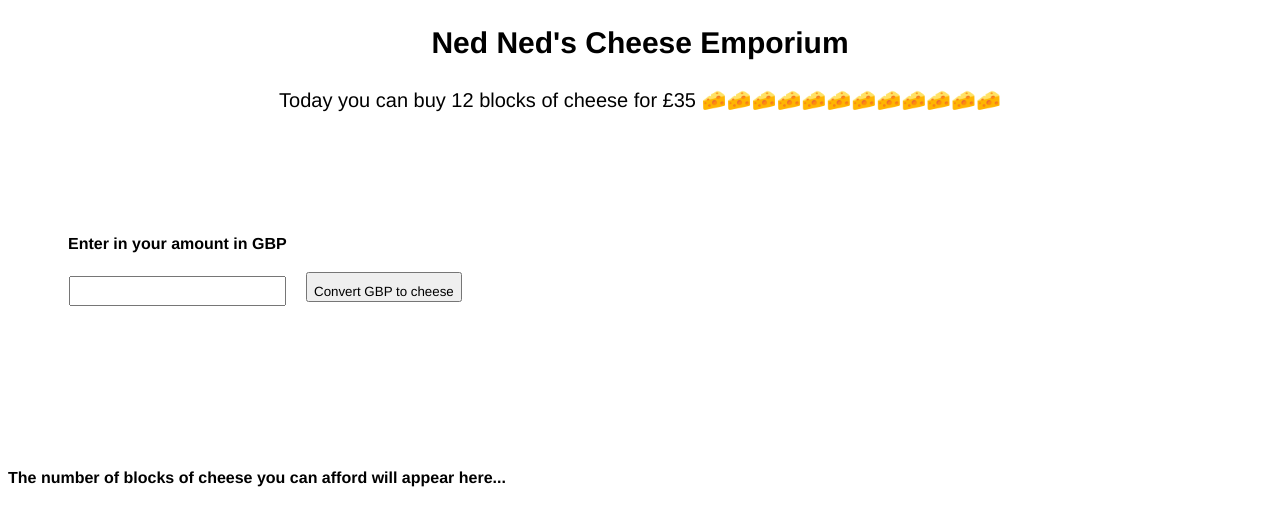
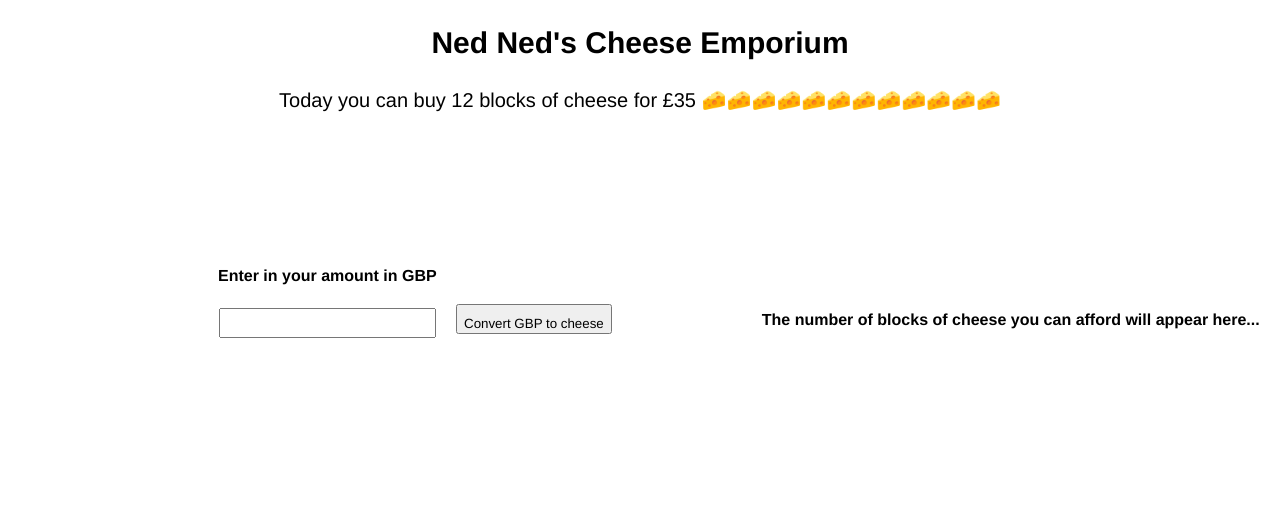
Before and after one commit to JoshuaJFHolloway/ZD, a React (Create React App) app: page / in a window 1280 px wide. Shown: the top 526 px of the page. Built offline with nearby package versions, Linux system fonts and the light colour scheme.

Commit message:
placed in styled components where suitable for styling of page

```diff
--- a/src/components/App.js
+++ b/src/components/App.js
@@ -70,7 +70,7 @@ class App extends Component {
       <div>
         <Headers/>
         <div>
-
+          <TwoColumnStyle>
             <InputsHolder
               handleClick={this.getData}
               handleChange={this.handleChange}
@@ -79,12 +79,12 @@ class App extends Component {
               buttonName={"Convert GBP to cheese"}
               title={"Enter in your amount in GBP"}
             />
-
-
+          </TwoColumnStyle>
+          <TwoColumnStyle>
             <ResultsHolder
               state={this.state}
             />
-
+          </TwoColumnStyle>
         </div>
       </div>
     );
```
